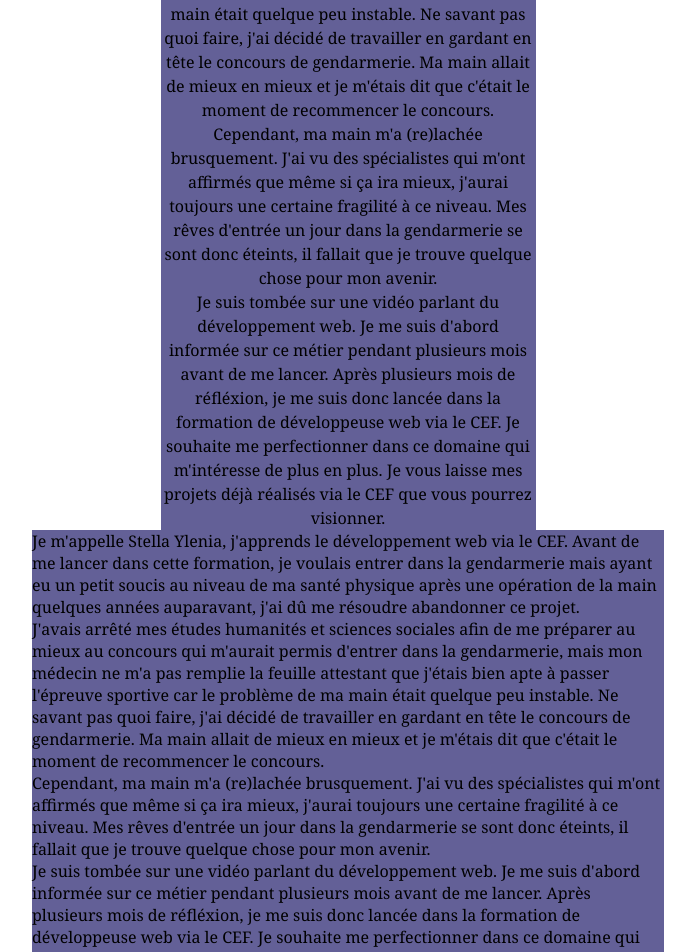
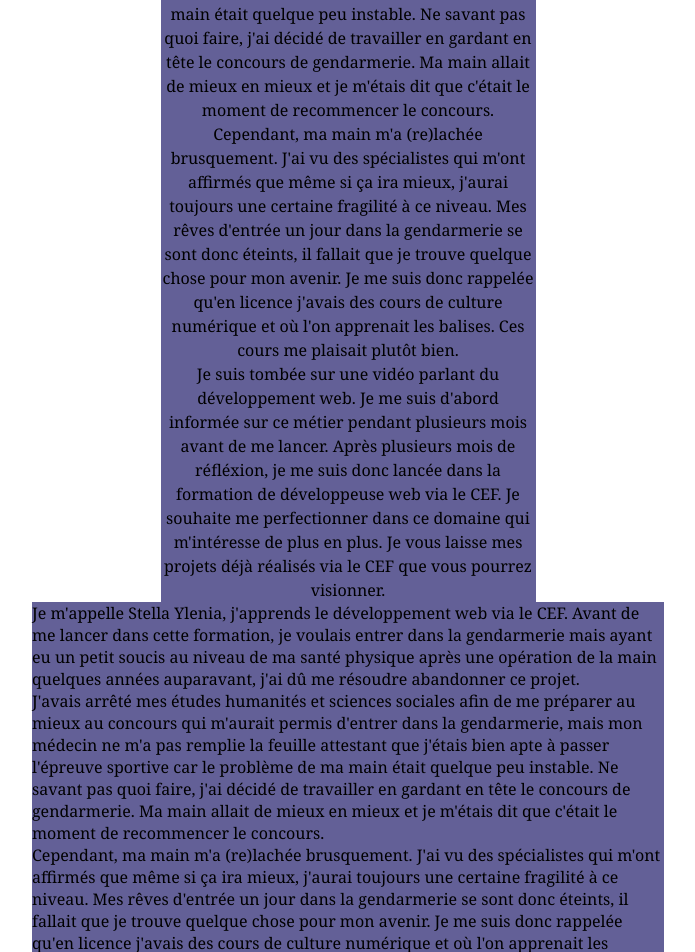
Before and after one commit to yleniastella11/mon-projet-vue, a Vue app: page /about in a window 1280 px wide. Shown: the part 780-1732 px from the top of the page, without its empty margins (292-987 px from the left). Built offline with nearby package versions, Linux system fonts and the light colour scheme.

Commit message:
modifications

```diff
--- a/src/components/Header.vue
+++ b/src/components/Header.vue
@@ -32,6 +32,7 @@
     <p>
     Cependant, ma main m'a (re)lachée brusquement. J'ai vu des spécialistes qui m'ont affirmés que même si ça ira mieux, j'aurai toujours une certaine fragilité à ce niveau.
     Mes rêves d'entrée un jour dans la gendarmerie se sont donc éteints, il fallait que je trouve quelque chose pour mon avenir.
+    Je me suis donc rappelée qu'en licence j'avais des cours de culture numérique et où l'on apprenait les balises. Ces cours me plaisait plutôt bien.
     </p>
     <p>
     Je suis tombée sur une vidéo parlant du développement web. Je me suis d'abord informée sur ce métier pendant plusieurs mois avant de me lancer.
--- a/src/views/AboutMeView.vue
+++ b/src/views/AboutMeView.vue
@@ -11,6 +11,7 @@
     <p>
     Cependant, ma main m'a (re)lachée brusquement. J'ai vu des spécialistes qui m'ont affirmés que même si ça ira mieux, j'aurai toujours une certaine fragilité à ce niveau.
     Mes rêves d'entrée un jour dans la gendarmerie se sont donc éteints, il fallait que je trouve quelque chose pour mon avenir.
+    Je me suis donc rappelée qu'en licence j'avais des cours de culture numérique et où l'on apprenait les balises. Ces cours me plaisait plutôt bien.
     </p>
     <p>
     Je suis tombée sur une vidéo parlant du développement web. Je me suis d'abord informée sur ce métier pendant plusieurs mois avant de me lancer.
```
